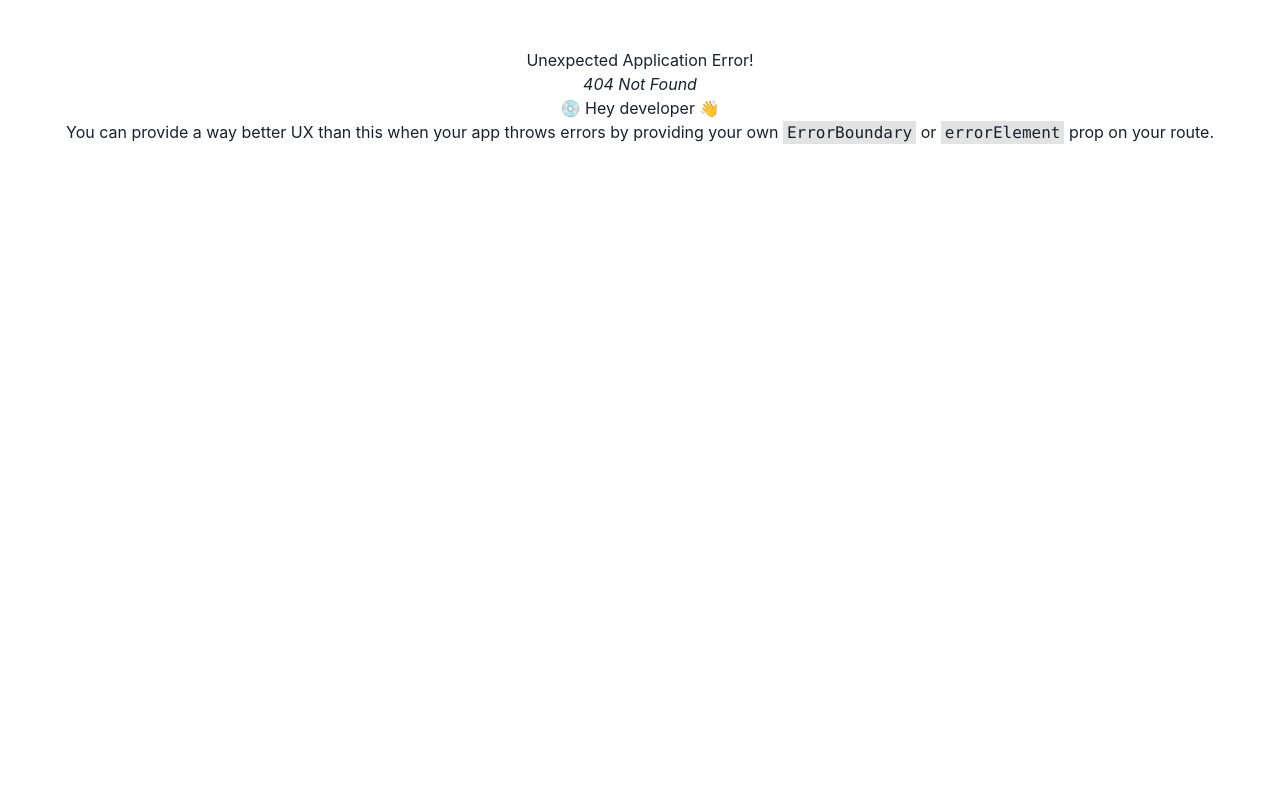
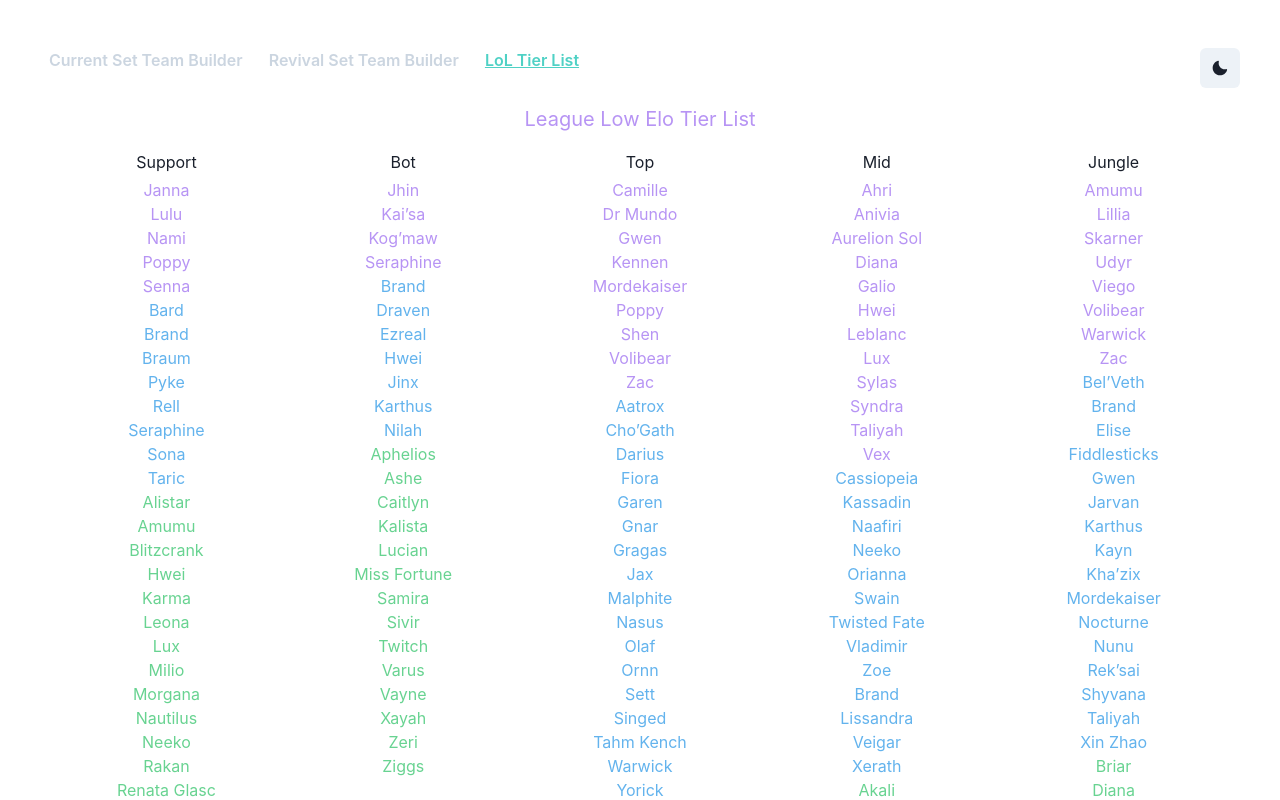
Before and after one commit to piratemermaid/tft-noob-helper, a React (Vite) app: page /lol_tier_list in a window 1280 px wide. Before the commit this address had no page. Shown: the top 800 px of the page. Built offline with nearby package versions, Linux system fonts and the light colour scheme.

Commit message:
display tier list

```diff
--- a/package.json
+++ b/package.json
@@ -16,6 +16,7 @@
     "@emotion/react": "^11.11.4",
     "@emotion/styled": "^11.11.5",
     "framer-motion": "^11.1.7",
+    "lodash": "^4.17.21",
     "react": "^18.2.0",
     "react-dom": "^18.2.0",
     "react-router-dom": "^6.22.3",
--- /dev/null
+++ b/src/components/TierListColumn.jsx
@@ -0,0 +1,29 @@
+import _ from 'lodash';
+
+import { Text, VStack } from '@chakra-ui/react';
+import { Fragment } from 'react';
+
+export default function TierListColumn({ title, tierList }) {
+  const tierColors = {
+    S: 'purple.300',
+    A: 'blue.300',
+    B: 'green.300',
+  };
+
+  return (
+    <VStack>
+      <Text>{title}</Text>
+      <>
+        {_.map(tierList, (champions, tier) => (
+          <Fragment key={tier}>
+            {champions.map((champion) => (
+              <Text key={champion} sx={{ color: tierColors[tier], my: -1 }}>
+                {champion}
+              </Text>
+            ))}
+          </Fragment>
+        ))}
+      </>
+    </VStack>
+  );
+}
--- a/src/data/leagueLowEloTierList.js
+++ b/src/data/leagueLowEloTierList.js
@@ -173,7 +173,7 @@
       'Ziggs',
     ],
   },
-  Supports: {
+  Support: {
     S: ['Janna', 'Lulu', 'Nami', 'Poppy', 'Senna'],
     A: ['Bard', 'Brand', 'Braum', 'Pyke', 'Rell', 'Seraphine', 'Sona', 'Taric'],
     B: [
@@ -198,3 +198,5 @@
     ],
   },
 };
+
+export default LOW_ELO_TIER_LIST;
--- /dev/null
+++ b/src/pages/LowEloTierList.jsx
@@ -0,0 +1,23 @@
+import { SimpleGrid, Text } from '@chakra-ui/react';
+
+import PageLayout from '../components/PageLayout';
+import TierListColumn from '../components/TierListColumn';
+import LOW_ELO_TIER_LIST from '../data/leagueLowEloTierList';
+
+export default function LowEloTierList() {
+  return (
+    <PageLayout>
+      <Text sx={{ color: 'purple.300', fontSize: 20 }}>
+        League Low Elo Tier List
+      </Text>
+
+      <SimpleGrid columns={5} sx={{ my: 4 }}>
+        <TierListColumn title="Support" tierList={LOW_ELO_TIER_LIST.Support} />
+        <TierListColumn title="Bot" tierList={LOW_ELO_TIER_LIST.Bot} />
+        <TierListColumn title="Top" tierList={LOW_ELO_TIER_LIST.Top} />
+        <TierListColumn title="Mid" tierList={LOW_ELO_TIER_LIST.Mid} />
+        <TierListColumn title="Jungle" tierList={LOW_ELO_TIER_LIST.Jungle} />
+      </SimpleGrid>
+    </PageLayout>
+  );
+}
--- a/src/router/routes.js
+++ b/src/router/routes.js
@@ -1,5 +1,6 @@
 import CurrentSetTeamBuilder from '../pages/CurrentSetTeamBuilder';
 import RevivalSetTeamBuilder from '../pages/RevivalSetTeamBuilder';
+import LowEloTierList from '../pages/LowEloTierList';
 
 const ROUTES = [
   {
@@ -12,10 +13,11 @@
     path: '/revival_set',
     Component: RevivalSetTeamBuilder,
   },
-  // {
-  //   label: 'Item Builder',
-  //   path: '/item_builder',
-  // },
+  {
+    label: 'LoL Tier List',
+    path: '/lol_tier_list',
+    Component: LowEloTierList,
+  },
 ];
 
 export default ROUTES;
```
Also changed, not shown: 1 other file (tests, documents, lock files or other folders).
